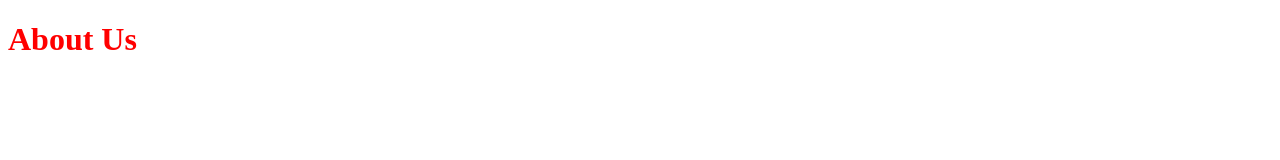
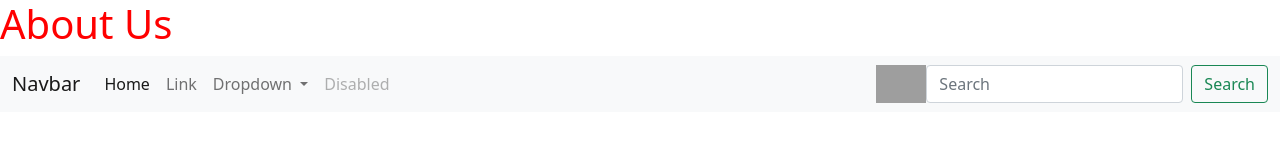
Before and after one commit to hoangdesu/jfsjd-final-project, a plain HTML site: page about.html in a window 1280 px wide. Drawn offline with nearby package versions, Linux system fonts and the light colour scheme; grey boxes are pictures that could not be loaded.

Commit message:
Task2: completed

```diff
--- a/about.html
+++ b/about.html
@@ -4,10 +4,66 @@
     <meta charset="UTF-8">
     <meta http-equiv="X-UA-Compatible" content="IE=edge">
     <meta name="viewport" content="width=device-width, initial-scale=1.0">
+    <link href="https://cdn.jsdelivr.net/npm/bootstrap@5.0.2/dist/css/bootstrap.min.css" rel="stylesheet" integrity="sha384-EVSTQN3/azprG1Anm3QDgpJLIm9Nao0Yz1ztcQTwFspd3yD65VohhpuuCOmLASjC" crossorigin="anonymous">
     <link rel="stylesheet" href="./css/styles.css">
     <title>About Us</title>
 </head>
 <body>
     <h1>About Us</h1>
+
+    <!-- START OF NAVBAR -->
+
+    <nav class="navbar navbar-expand-lg navbar-light bg-light">
+        <div class="container-fluid">
+          <a class="navbar-brand" href="#">Navbar</a>
+          <button class="navbar-toggler" type="button" data-bs-toggle="collapse" data-bs-target="#navbarSupportedContent" aria-controls="navbarSupportedContent" aria-expanded="false" aria-label="Toggle navigation">
+            <span class="navbar-toggler-icon"></span>
+          </button>
+          <div class="collapse navbar-collapse" id="navbarSupportedContent">
+            <ul class="navbar-nav me-auto mb-2 mb-lg-0">
+              <li class="nav-item">
+                <a class="nav-link active" aria-current="page" href="#">Home</a>
+              </li>
+              <li class="nav-item">
+                <a class="nav-link" href="#">Link</a>
+              </li>
+              <li class="nav-item dropdown">
+                <a class="nav-link dropdown-toggle" href="#" id="navbarDropdown" role="button" data-bs-toggle="dropdown" aria-expanded="false">
+                  Dropdown
+                </a>
+                <ul class="dropdown-menu" aria-labelledby="navbarDropdown">
+                  <li><a class="dropdown-item" href="#">Action</a></li>
+                  <li><a class="dropdown-item" href="#">Another action</a></li>
+                  <li><hr class="dropdown-divider"></li>
+                  <li><a class="dropdown-item" href="#">Something else here</a></li>
+                </ul>
+              </li>
+              <li class="nav-item">
+                <a class="nav-link disabled" href="#" tabindex="-1" aria-disabled="true">Disabled</a>
+              </li>
+            </ul>
+            <span><img src="https://i.pinimg.com/236x/2d/96/4a/2d964a6bf37d9224d0615dc85fccdd62--shopping-cart-logo-info-graphics.jpg" alt="Cart logo" width="50"> </span>
+            <form class="d-flex">
+              <input class="form-control me-2" type="search" placeholder="Search" aria-label="Search">
+              <button class="btn btn-outline-success" type="submit">Search</button>
+            </form>
+          </div>
+        </div>
+      </nav>
+
+    <!-- END OF NAVBAR -->
+
+
+
+
+
+
+
+
+
+
+
+
+    <script src="https://cdn.jsdelivr.net/npm/bootstrap@5.0.2/dist/js/bootstrap.bundle.min.js" integrity="sha384-MrcW6ZMFYlzcLA8Nl+NtUVF0sA7MsXsP1UyJoMp4YLEuNSfAP+JcXn/tWtIaxVXM" crossorigin="anonymous"></script>
 </body>
 </html>
```
